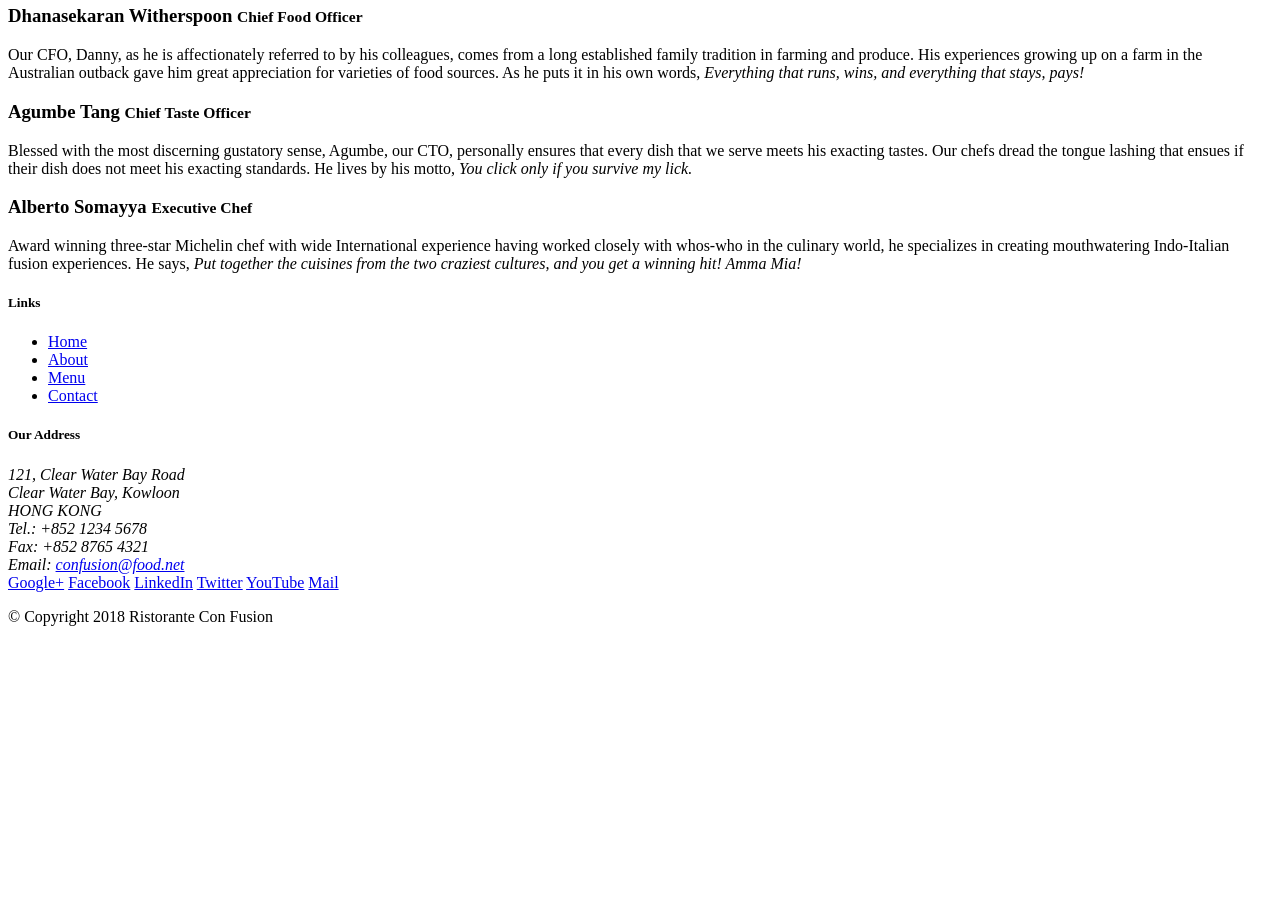
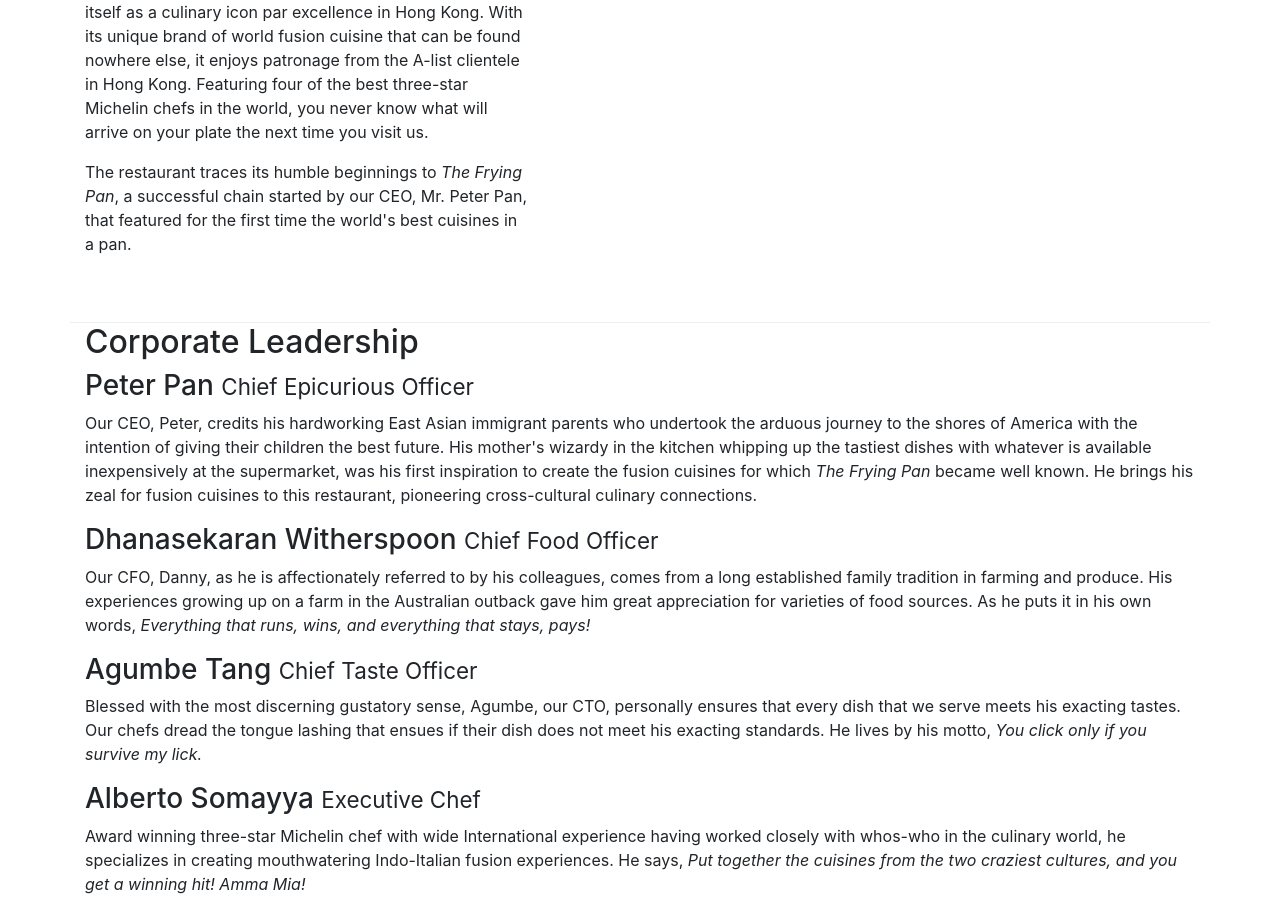
Before and after one commit to Saksham28599/conFusion, a website: page aboutus.html in a window 1280 px wide. Shown: the part 471-1378 px from the top of the page. Before the commit the page ends 1113 px from the top, so only its background shows below. Drawn offline with nearby package versions, Linux system fonts and the light colour scheme.

Commit message:
Assignment 1 Done

```diff
--- a/aboutus.html
+++ b/aboutus.html
@@ -2,6 +2,14 @@
 <html lang="en">
 
 <head>
+    <!-- Required meta tags always come first -->
+    <meta charset="utf-8">
+    <meta name="viewport" content="width=device-width, initial-scale=1, shrink-to-fit=no">
+    <meta http-equiv="x-ua-compatible" content="ie=edge">
+
+    <!-- Bootstrap CSS -->
+    <link rel="stylesheet" href="node_modules/bootstrap/dist/css/bootstrap.min.css">
+    <link rel="stylesheet" href="css/styles.css">
 
     <title>Ristorante Con Fusion: About Us</title>
 
@@ -23,17 +31,18 @@
     </header>
 
     <div>
-        <div>
+        <div class="container">
             <div>
                 <h3>About Us</h3>
                 <hr>
             </div>
         </div>
 
-        <div>
-            <div>
+        <div class="container row row-content">
+            <div class="col-12 col-sm-5">
                 <h2>Our History</h2>
-                <p>Started in 2010, Ristorante con Fusion quickly established itself as a culinary icon par excellence in Hong Kong. With its unique brand of world fusion cuisine that can be found nowhere else, it enjoys patronage from the A-list clientele in Hong Kong.  Featuring four of the best three-star Michelin chefs in the world, you never know what will arrive on your plate the next time you visit us.</p>
+                <p>Started in 2010, Ristorante con Fusion quickly established itself as a culinary icon par excellence in Hong Kong. With its unique brand of world fusion cuisine that can be found nowhere else, it enjoys patronage from the A-list clientele
+                    in Hong Kong. Featuring four of the best three-star Michelin chefs in the world, you never know what will arrive on your plate the next time you visit us.</p>
                 <p>The restaurant traces its humble beginnings to <em>The Frying Pan</em>, a successful chain started by our CEO, Mr. Peter Pan, that featured for the first time the world's best cuisines in a pan.</p>
             </div>
             <div>
@@ -41,17 +50,25 @@
         </div>
 
 
-        <div>
+        <div class="container">
             <div>
                 <h2>Corporate Leadership</h2>
                 <h3>Peter Pan <small>Chief Epicurious Officer</small></h3>
-                <p>Our CEO, Peter, credits his hardworking East Asian immigrant parents who undertook the arduous journey to the shores of America with the intention of giving their children the best future. His mother's wizardy in the kitchen whipping up the tastiest dishes with whatever is available inexpensively at the supermarket, was his first inspiration to create the fusion cuisines for which <em>The Frying Pan</em> became well known. He brings his zeal for fusion cuisines to this restaurant, pioneering cross-cultural culinary connections.</p>
+                <p class="d-none d-sm-block">
+                    Our CEO, Peter, credits his hardworking East Asian immigrant parents who undertook the arduous journey to the shores of America with the intention of giving their children the best future. His mother's wizardy in the kitchen whipping up the tastiest dishes
+                    with whatever is available inexpensively at the supermarket, was his first inspiration to create the fusion cuisines for which <em>The Frying Pan</em> became well known. He brings his zeal for fusion cuisines to
+                    this restaurant, pioneering cross-cultural culinary connections.</p>
                 <h3>Dhanasekaran Witherspoon <small>Chief Food Officer</small></h3>
-                <p>Our CFO, Danny, as he is affectionately referred to by his colleagues, comes from a long established family tradition in farming and produce. His experiences growing up on a farm in the Australian outback gave him great appreciation for varieties of food sources. As he puts it in his own words, <em>Everything that runs, wins, and everything that stays, pays!</em></p>
+                <p class="d-none d-sm-block">
+                    Our CFO, Danny, as he is affectionately referred to by his colleagues, comes from a long established family tradition in farming and produce. His experiences growing up on a farm in the Australian outback gave him great appreciation for varieties of food
+                    sources. As he puts it in his own words, <em>Everything that runs, wins, and everything that stays, pays!</em></p>
                 <h3>Agumbe Tang <small>Chief Taste Officer</small></h3>
-                <p>Blessed with the most discerning gustatory sense, Agumbe, our CTO, personally ensures that every dish that we serve meets his exacting tastes. Our chefs dread the tongue lashing that ensues if their dish does not meet his exacting standards. He lives by his motto, <em>You click only if you survive my lick.</em></p>
+                <p class="d-none d-sm-block">
+                    Blessed with the most discerning gustatory sense, Agumbe, our CTO, personally ensures that every dish that we serve meets his exacting tastes. Our chefs dread the tongue lashing that ensues if their dish does not meet his exacting standards. He lives
+                    by his motto, <em>You click only if you survive my lick.</em></p>
                 <h3>Alberto Somayya <small>Executive Chef</small></h3>
-                <p>Award winning three-star Michelin chef with wide International experience having worked closely with whos-who in the culinary world, he specializes in creating mouthwatering Indo-Italian fusion experiences. He says, <em>Put together the cuisines from the two craziest cultures, and you get a winning hit! Amma Mia!</em></p>
+                <p class="d-none d-sm-block">
+                    Award winning three-star Michelin chef with wide International experience having worked closely with whos-who in the culinary world, he specializes in creating mouthwatering Indo-Italian fusion experiences. He says, <em>Put together the cuisines from the two craziest cultures, and you get a winning hit! Amma Mia!</em></p>
             </div>
         </div>
 
```
Also changed, not shown: index.html (+1 -1 lines). Lines whose indentation alone changed are shown as unchanged.
